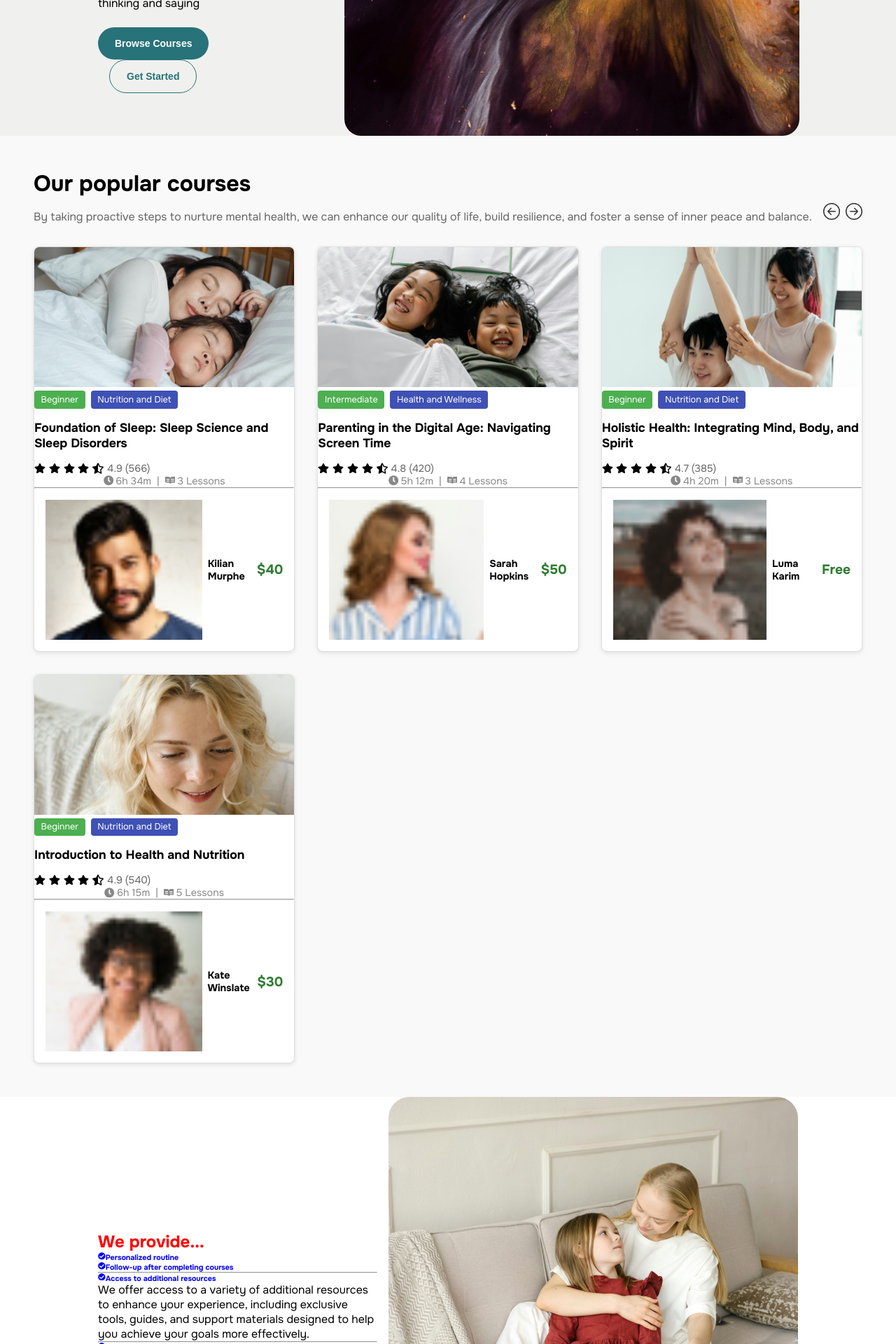
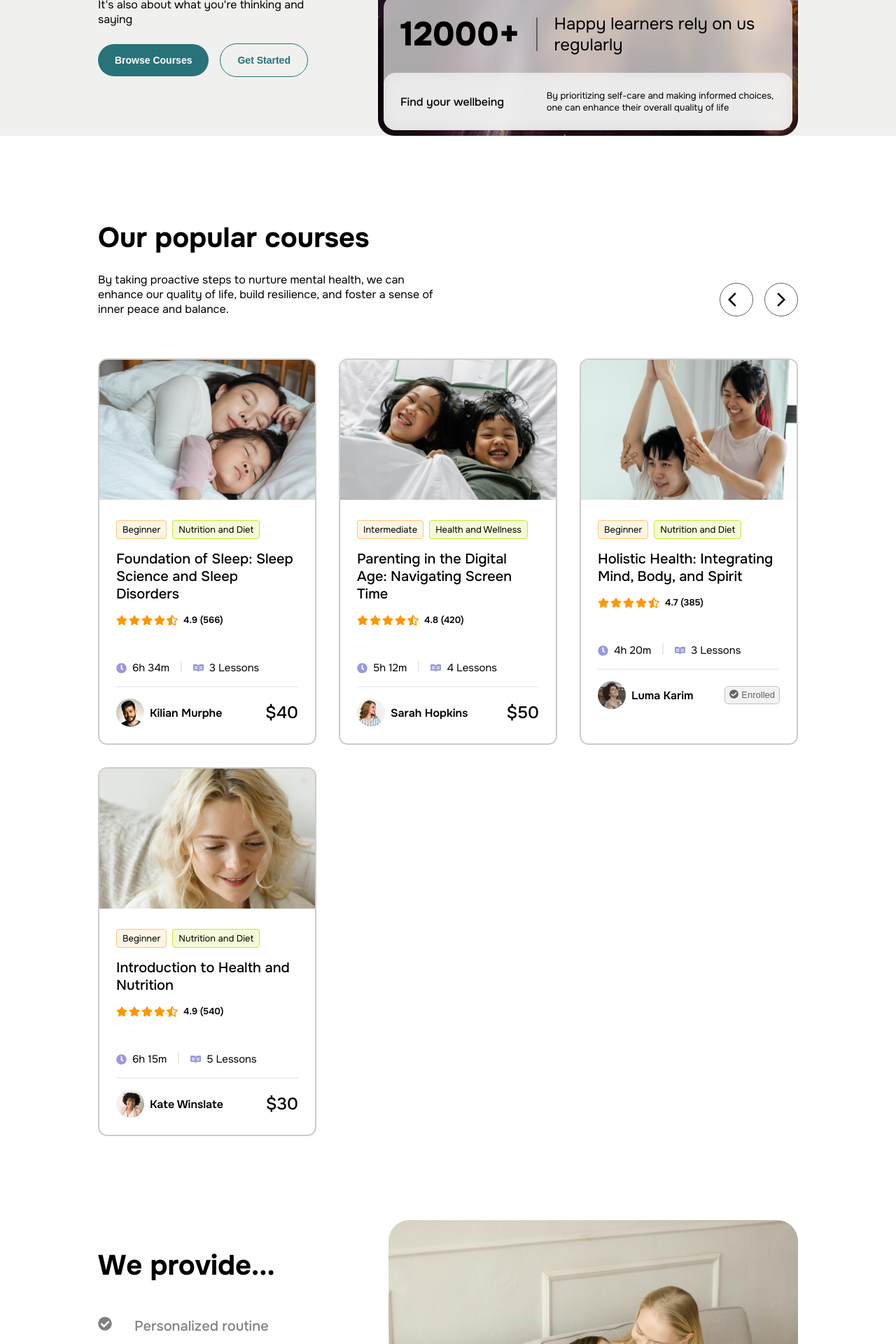
Before and after one commit to Habidhossen/Health-Wellness-Nextjs-SCSS, a Next.js app: page / in a window 1280 px wide. Shown: the part 640-2560 px from the top of the page at 70% size. Built offline with nearby package versions, Linux system fonts and the light colour scheme.

Commit message:
UI updated

```diff
--- a/package.json
+++ b/package.json
@@ -13,7 +13,8 @@
     "react": "19.0.0-rc-66855b96-20241106",
     "react-dom": "19.0.0-rc-66855b96-20241106",
     "react-icons": "^5.3.0",
-    "sass": "^1.81.0"
+    "sass": "^1.81.0",
+    "swiper": "^11.1.15"
   },
   "devDependencies": {
     "eslint": "^8",
--- a/src/components/Courses.jsx
+++ b/src/components/Courses.jsx
@@ -1,6 +1,13 @@
 import Image from "next/image";
-import { BsArrowLeftCircle, BsArrowRightCircle } from "react-icons/bs";
-import { FaClock, FaReadme, FaStar, FaStarHalfAlt } from "react-icons/fa";
+import { MdArrowBackIos, MdArrowForwardIos } from "react-icons/md";
+
+import {
+  FaCheckCircle,
+  FaClock,
+  FaReadme,
+  FaStar,
+  FaStarHalfAlt,
+} from "react-icons/fa";
 import styles from "../styles/Courses.module.scss";
 
 const Courses = () => {
@@ -51,7 +58,6 @@ const Courses = () => {
         name: "Luma Karim",
         image: "/images/user3.png",
       },
-      price: "Free",
       image: "/images/courses3.png",
     },
     {
@@ -86,10 +92,10 @@ const Courses = () => {
         </div>
         <div className={styles.headerButtons}>
           <button>
-            <BsArrowLeftCircle />
+            <MdArrowBackIos />
           </button>
           <button>
-            <BsArrowRightCircle />
+            <MdArrowForwardIos />
           </button>
         </div>
       </div>
@@ -105,6 +111,7 @@ const Courses = () => {
               width={300}
               height={200}
             />
+            <div className={styles.cardBody}>
               {/* Tags */}
               <div>
                 <span className={styles.badge1}>{course.level}</span>
@@ -126,15 +133,20 @@ const Courses = () => {
               {/* Duration and Lessons */}
               <div className={styles.cardDuration}>
                 <p>
-                <FaClock /> {course.duration}
+                  <span>
+                    <FaClock />
+                  </span>
+                  {course.duration}
                 </p>
-              |
+                <hr />
                 <p>
-                <FaReadme /> {course.lessons} Lessons
+                  <span>
+                    <FaReadme />
+                  </span>
+                  {course.lessons} Lessons
                 </p>
               </div>
-            <hr />
-            {/* Footer */}
+              <hr className={styles.divider} />
               <div className={styles.cardFooter}>
                 <div>
                   <Image
@@ -145,7 +157,17 @@ const Courses = () => {
                   />
                   <h6>{course.instructor.name}</h6>
                 </div>
+                {course.price ? (
                   <h4>{course.price}</h4>
+                ) : (
+                  <button>
+                    <span>
+                      <FaCheckCircle />
+                    </span>
+                    Enrolled
+                  </button>
+                )}
+              </div>
             </div>
           </div>
         ))}
--- a/src/components/Footer.jsx
+++ b/src/components/Footer.jsx
@@ -1,10 +1,4 @@
-import {
-  FaFacebook,
-  FaInstagram,
-  FaRss,
-  FaTwitter,
-  FaYoutube,
-} from "react-icons/fa";
+import { FaFacebook, FaInstagram, FaTwitter, FaYoutube } from "react-icons/fa";
 import styles from "../styles/Footer.module.scss";
 
 const Footer = () => {
@@ -54,16 +48,15 @@ const Footer = () => {
       </div>
 
       <div className={styles.footerBottom}>
-        <p>Join our official channels</p>
+        <h6>Join our official channels</h6>
         <div className={styles.socialIcons}>
           <FaInstagram />
           <FaTwitter />
           <FaFacebook />
-          <FaRss />
           <FaYoutube />
         </div>
-        <p>© 2024 EduPath. All rights reserved</p>
       </div>
+      <p>© 2024 EduPath. All rights reserved</p>
     </footer>
   );
 };
--- a/src/components/Hero.jsx
+++ b/src/components/Hero.jsx
@@ -27,13 +27,21 @@ const Hero = () => {
         <button className={styles.bannerButtonOutline}>Get Started</button>
       </div>
       <div className={styles.bannerImage}>
-        <Image
-          src={bannerImg}
-          alt="Health and Wealth"
-          placeholder="blur"
-          height={760}
-          width={650}
-        />
+        <div className={styles.overlayContent}>
+          <div>
+            <h6>12000+</h6>
+            <hr />
+            <p>Happy learners rely on us regularly</p>
+          </div>
+          <div className={styles.overlayContentDiv}>
+            <h6>Find your wellbeing</h6>
+            <p>
+              By prioritizing self-care and making informed choices, one can
+              enhance their overall quality of life
+            </p>
+          </div>
+        </div>
+        <Image src={bannerImg} alt="Health and Wealth" placeholder="blur" />
       </div>
     </section>
   );
--- a/src/components/Service.jsx
+++ b/src/components/Service.jsx
@@ -20,19 +20,19 @@ const Service = () => {
           </span>
           Follow-up after completing courses
         </h6>
-        <hr />
-        <h6>
+        <hr className={styles.divider} />
+        <h5>
           <span>
             <FaCheckCircle />
           </span>
           Access to additional resources
-        </h6>
+        </h5>
         <p>
           We offer access to a variety of additional resources to enhance your
           experience, including exclusive tools, guides, and support materials
           designed to help you achieve your goals more effectively.
         </p>
-        <hr />
+        <hr className={styles.divider} />
         <h6>
           <span>
             <FaCheckCircle />
--- a/src/styles/Courses.module.scss
+++ b/src/styles/Courses.module.scss
@@ -1,8 +1,7 @@
 @import "./variables";
 
 .courses {
-  padding: 3rem;
-  background-color: #f9f9f9;
+  padding: 120px 140px;
 
   .header {
     display: flex;
@@ -11,42 +10,48 @@
     margin-bottom: 2rem;
 
     .headerContent {
+      width: 50%;
+
       h1 {
-        font-size: 2rem;
-        margin-bottom: 1rem;
+        font-size: 40px;
+        font-weight: bold;
+        margin-bottom: 24px;
       }
       p {
-        font-size: 1rem;
-        color: #666;
+        font-size: 16px;
+        color: darken($text-color-dark, 70%);
       }
     }
 
     .headerButtons button {
-      font-size: 1.5rem;
+      font-size: 24px;
       background: none;
       border: none;
       cursor: pointer;
-      color: #333;
-      margin-left: 0.5rem;
-
-      &:hover {
-        color: #0070f3;
-      }
+      color: darken($text-color-dark, 80%);
+      margin-left: 16px;
+      border: 1px solid #616161;
+      width: 48px;
+      height: 48px;
+      border-radius: 50%;
+      display: inline-flex;
+      align-items: center;
+      justify-content: center;
     }
   }
 
   .cardGrid {
     display: grid;
     grid-template-columns: repeat(auto-fill, minmax(300px, 1fr));
-    gap: 2rem;
+    gap: 32px;
+    margin-top: 60px;
   }
 
   .card {
     background: #fff;
-    border: 1px solid #e0e0e0;
-    border-radius: 8px;
+    border: 2px solid #cccccc;
+    border-radius: 13px;
     overflow: hidden;
-    box-shadow: 0 2px 6px rgba(0, 0, 0, 0.1);
 
     img {
       width: 100%;
@@ -54,59 +59,92 @@
       object-fit: cover;
     }
 
-    .badge1,
-    .badge2 {
-      display: inline-block;
-      font-size: 0.8rem;
-      color: #fff;
-      padding: 0.3rem 0.6rem;
-      margin-right: 0.5rem;
-      border-radius: 4px;
+    .cardBody {
+      margin: 24px;
     }
 
     .badge1 {
-      background: #4caf50;
+      display: inline-block;
+      font-size: 13px;
+      background: #fff5e5;
+      padding: 4px 8px;
+      border: 1px solid #ffc673;
+      border-radius: 4px;
     }
-
     .badge2 {
-      background: #3f51b5;
+      display: inline-block;
+      font-size: 13px;
+      background: #f5fad6;
+      padding: 4px 8px;
+      border: 1px solid #cde533;
+      border-radius: 4px;
+      margin-left: 8px;
     }
 
     .cardTitle {
-      font-size: 1.1rem;
-      margin: 1rem 0;
+      font-size: 20px;
+      font-weight: 500;
+      margin: 16px 0;
     }
 
     .cardRatings {
       display: flex;
       align-items: center;
-      gap: 0.3rem;
+      gap: 2px;
+      color: #ff9700;
+      margin-bottom: 50px;
 
       span {
-        font-size: 0.9rem;
-        color: #666;
+        font-size: 13px;
+        font-weight: 600;
+        color: $text-color-dark;
+        margin-left: 6px;
       }
     }
 
     .cardDuration {
       display: flex;
-      justify-content: center;
-      gap: 0.5rem;
-      color: #888;
-      font-size: 0.9rem;
+      gap: 16px;
+      font-size: 15px;
 
+      hr {
+        border: none;
+        height: 16px;
+        width: 2px;
+        background-color: #e9e9e9;
+      }
+
+      span {
+        display: flex;
+        align-items: center;
+        gap: 8px;
+        color: #9998e1;
+      }
       p {
         display: flex;
         align-items: center;
-        gap: 0.2rem;
+        gap: 8px;
+        color: $text-color-dark;
       }
+    }
+
+    .divider {
+      margin: 16px 0;
+      border: none;
+      height: 2px;
+      background-color: #f0f0f0;
     }
 
     .cardFooter {
       display: flex;
       justify-content: space-between;
       align-items: center;
-      padding: 1rem;
+
+      img {
+        width: 40px;
+        height: 40px;
+        border-radius: 30px;
+      }
 
       div {
         display: flex;
@@ -114,14 +152,25 @@
         gap: 0.5rem;
 
         h6 {
-          font-size: 0.9rem;
+          font-size: 16px;
+          font-weight: 600;
         }
       }
 
       h4 {
-        font-size: 1.2rem;
-        font-weight: bold;
-        color: #2e7d32;
+        font-size: 24px;
+        font-weight: 500;
+      }
+
+      button {
+        display: inline-flex;
+        gap: 4px;
+        font-size: 13px;
+        padding: 4px 6px;
+        background: #f2f2f2;
+        color: #616161;
+        border: 1px solid #c2c2c2;
+        border-radius: 5px;
       }
     }
   }
--- a/src/styles/Hero.module.scss
+++ b/src/styles/Hero.module.scss
@@ -74,28 +74,60 @@
   }
 
   .bannerImage {
-    height: 760px;
-    width: 648px;
-
-    img {
-      border-radius: 24px;
-    }
+    position: relative;
+    display: inline-block; /* Ensures proper positioning for the child elements */
   }
 
-  @media (max-width: 768px) {
-    height: 300px;
-    .bannerContent {
-      h1 {
-        font-size: 28px;
+  .bannerImage img {
+    display: block;
+    height: 760px;
+    width: 600px;
+    border-radius: 24px;
+  }
+
+  .overlayContent {
+    margin: 8px;
+    position: absolute;
+    bottom: 0;
+    left: 0;
+    right: 0;
+    background: rgba(241, 241, 241, 0.7);
+    backdrop-filter: blur(10px);
+    border-radius: 17px;
+
+    .overlayContentDiv {
+      background: rgba(241, 241, 241, 0.7);
+      backdrop-filter: blur(10px);
+      border-radius: 17px;
+
+      h6 {
+        font-size: 16px;
+        font-weight: 500;
+        width: 70%;
       }
+      p {
+        font-size: 13px;
+      }
+    }
 
+    div {
+      display: flex;
+      align-items: center;
+      padding: 24px;
+
+      h6 {
+        font-size: 48px;
+        font-weight: 800;
+      }
       p {
-        font-size: 16px;
+        font-size: 24px;
       }
-
-      .bannerButton {
-        font-size: 14px;
-        padding: 10px 25px;
+      hr {
+        margin: 0 24px;
+        border: none;
+        height: 48px;
+        width: 2px;
+        background-color: #625f61;
       }
     }
   }
--- a/src/styles/Service.module.scss
+++ b/src/styles/Service.module.scss
@@ -7,10 +7,12 @@
   gap: 16px;
 
   .serviceTitle {
-    color: red;
+    font-size: 40px;
+    font-weight: bold;
+    margin-bottom: 48px;
   }
   .serviceButton {
-    margin-left: 16px;
+    margin-top: 32px;
     padding: 15px 24px;
     background-color: transparent;
     color: $primary-color;
@@ -27,9 +29,41 @@
     }
   }
   h6 {
-    color: blue;
+    color: #808080;
+    font-size: 20px;
+    font-weight: 500;
+    margin-bottom: 36px;
+
+    span {
+      margin-right: 32px;
+    }
   }
+
+  h5 {
+    font-size: 20px;
+    font-weight: 500;
+    margin-top: 20px;
+
+    span {
+      color: #9998e1;
+      margin-right: 32px;
+    }
+  }
+  p {
+    font-size: 13px;
+    margin-left: 52px;
+    margin-top: 8px;
+    margin-bottom: 20px;
+  }
+
   img {
     border-radius: 30px;
   }
+
+  .divider {
+    margin: 16px 0;
+    border: none;
+    height: 2px;
+    background-color: #f0f0f0;
+  }
 }
```
Also changed, not shown: src/styles/Footer.module.scss (+25 -44 lines), src/styles/Reviews.module.scss (+19 -8 lines), 1 other file (tests, documents, lock files or other folders). Lines whose indentation alone changed are shown as unchanged.
